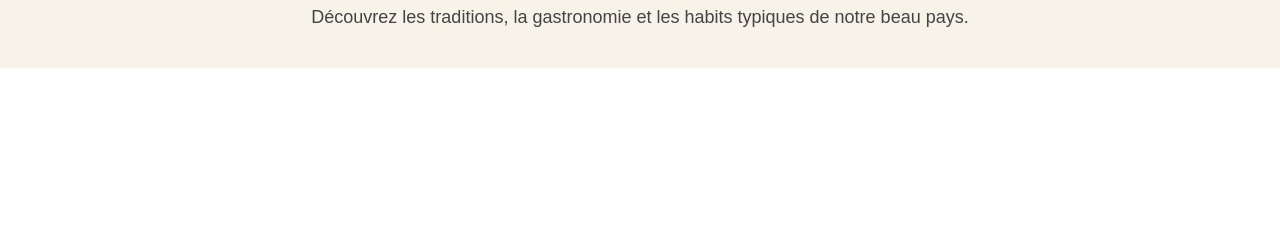
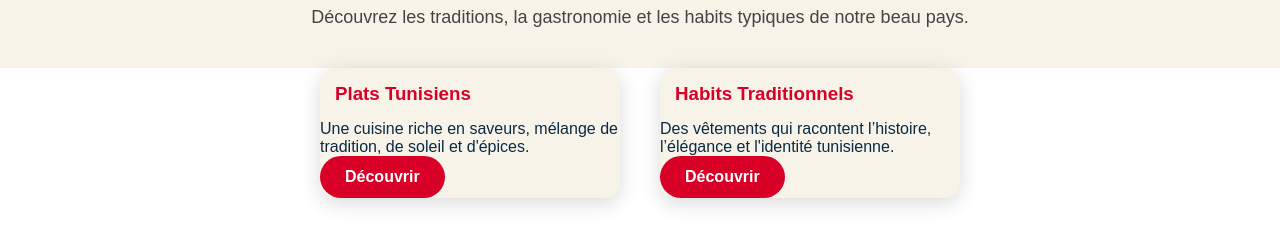
Before and after one commit to emnayousfi15/mon-site-tunisie, a plain HTML site: page culture.html in a window 1280 px wide. Shown: the part 171-416 px from the top of the page. Drawn offline with Linux system fonts and the light colour scheme.

Commit message:
Update culture.html

```diff
--- a/culture.html
+++ b/culture.html
@@ -26,7 +26,21 @@
     <p>Découvrez les traditions, la gastronomie et les habits typiques de notre beau pays.</p>
 </section>
 
+<section class="cards culture-cards">
 
+    <div class="card culture-card">
+        <h3>Plats Tunisiens</h3>
+        <p>Une cuisine riche en saveurs, mélange de tradition, de soleil et d'épices.</p>
+        <a href="plats.html" class="btn-red">Découvrir</a>
+    </div>
+
+    <div class="card culture-card">
+        <h3>Habits Traditionnels</h3>
+        <p>Des vêtements qui racontent l’histoire, l’élégance et l'identité tunisienne.</p>
+        <a href="habits.html" class="btn-red">Découvrir</a>
+    </div>
+
+</section>
 
 </main>
 
```
